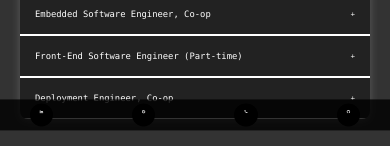
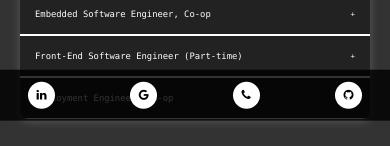
Before and after one commit to JagpreetGrewal/new-portfolio, a React (Create React App) app in the folder client/: page / in a window 390 px wide. Shown: the part 698-844 px from the top of the page. Built offline with nearby package versions, Linux system fonts and the light colour scheme; no server answers.

Commit message:
adjusting size of mobile icons

```diff
--- a/client/src/App.css
+++ b/client/src/App.css
@@ -232,8 +232,13 @@ body {
       flex-direction: row;
       justify-content: center;
       gap: 5vmin;
-      padding: 1vmin 0;
+      padding: 3vmin 0;
       background: rgba(0, 0, 0, 0.8); /* Semi-transparent background */
+    }
+
+    .fa {
+      color: #000000;
+      background: white;
     }
 
     /* Remove vertical white lines */
@@ -244,8 +249,8 @@ body {
 
     /* Resize icons for mobile */
     .social-links a {
-      width: 2vmin;
-      height: 2vmin;
-      font-size: 1vmin;
+      width: 3vmin;
+      height: 3vmin;
+      font-size: 3vmin;
     }
   }
```
